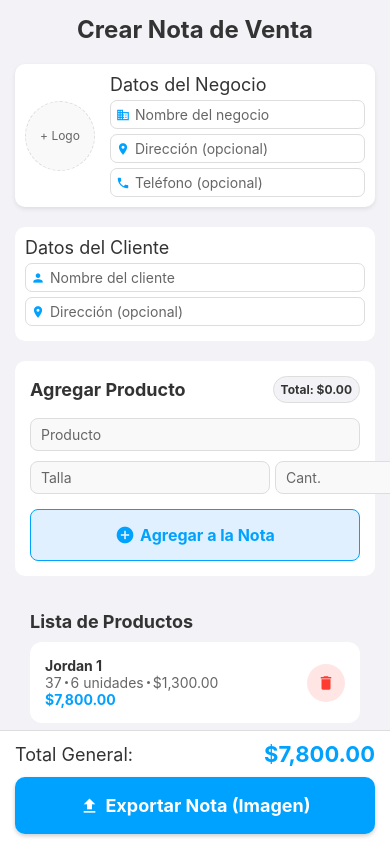
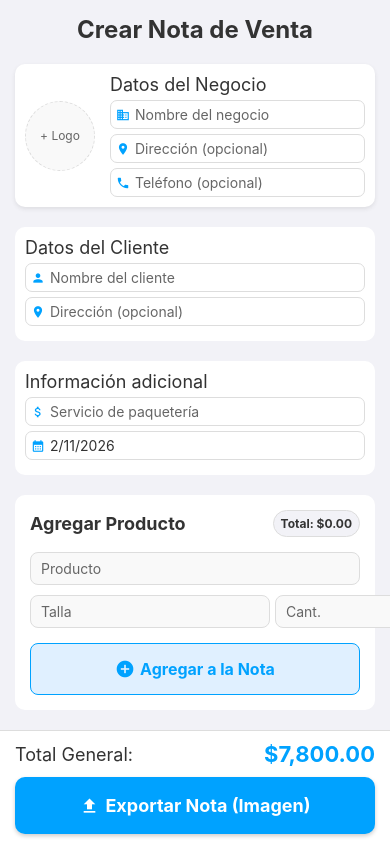
Before and after one commit to ismael21502/Purchase-Note, a React Native app: screen / in a window 390 px wide. Built offline with nearby package versions, Linux system fonts and the light colour scheme.

Commit message:
Add date picker

```diff
--- a/app.json
+++ b/app.json
@@ -30,6 +30,9 @@
       "eas": {
         "projectId": "b3882e2d-339e-4982-8d1d-228f7b794aab"
       }
-    }
+    },
+    "plugins": [
+      "@react-native-community/datetimepicker"
+    ]
   }
 }
--- a/package.json
+++ b/package.json
@@ -9,6 +9,7 @@
     "web": "expo start --web"
   },
   "dependencies": {
+    "@react-native-community/datetimepicker": "8.4.4",
     "expo": "~54.0.33",
     "expo-image-picker": "~17.0.10",
     "expo-sharing": "~14.0.8",
--- a/src/Main.js
+++ b/src/Main.js
@@ -12,6 +12,7 @@ import ClientForm from './components/ClientForm';
 import { useTheme } from './context/ThemeContext';
 import Footer from './components/Footer';
 import { useSafeAreaInsets } from 'react-native-safe-area-context';
+import AdditionalInfo from './components/AdditionalInfo';
 
 const Main = () => {
     const [items, setItems] = useState([{
@@ -28,6 +29,9 @@ const Main = () => {
 
     const [clientName, setClientName] = useState('')
     const [clientDirection, setClientDirection] = useState('')
+
+    const [shippingCost, setShippingCost] = useState('')
+    const [date, setDate] = useState(new Date())
 
     const [logoUri, setLogoUri] = useState(null);
     const invoiceRef = useRef();
@@ -109,6 +113,14 @@ const Main = () => {
                     clientDirection={clientDirection}
                     onClientDirectionChange={setClientDirection}
                 />
+                <AdditionalInfo
+                    shippingCost={shippingCost}
+                    onCostChange={setShippingCost}
+                    clientDirection={clientDirection}
+                    onClientDirectionChange={setClientDirection}
+                    date={date}
+                    onDateChange={setDate}
+                />
 
                 <ProductForm onAddItem={handleAddItem} />
 
@@ -131,6 +143,7 @@ const Main = () => {
                     businessPhone={businessPhone}
                     clientName={clientName}
                     clientDirection={clientDirection}
+                    date={date}
                     logoUri={logoUri}
                     items={items}
                     total={total}
--- /dev/null
+++ b/src/components/AdditionalInfo.js
@@ -0,0 +1,122 @@
+import React, { useState } from 'react';
+import { View, Text, StyleSheet, TouchableOpacity, Platform } from 'react-native';
+import DateTimePicker from '@react-native-community/datetimepicker';
+import { useTheme } from '../context/ThemeContext';
+import IconInput from './inputs/IconInput';
+
+export default function AdditionalInfo({
+    shippingCost, onCostChange,
+    date, onDateChange }) {
+    const { colors } = useTheme();
+    const [showDatePicker, setShowDatePicker] = useState(false);
+
+    const handleDateChange = (event, selectedDate) => {
+        const currentDate = selectedDate || date;
+        setShowDatePicker(Platform.OS === 'ios');
+        onDateChange(currentDate);
+        if (Platform.OS === 'android') {
+            setShowDatePicker(false);
+        }
+    };
+
+    return (
+        <View style={[styles.container, { backgroundColor: colors.card, shadowColor: colors.text }]}>
+
+            <View style={styles.inputContainer}>
+                <Text style={[styles.label, { color: colors.text }]}>Información adicional</Text>
+                <IconInput containerStyle={{
+                    borderRadius: 7,
+                    borderColor: colors.border,
+                    backgroundColor: 'transparent',
+                    borderWidth: 1,
+                    marginBottom: 5,
+                }}
+                    isNumeric={true}
+                    iconName={'attach-money'}
+                    placeholder={'Servicio de paquetería'}
+                    value={shippingCost}
+                    onChangeText={onCostChange}
+                />
+
+                <TouchableOpacity onPress={() => setShowDatePicker(true)}>
+                    <View pointerEvents="none">
+                        <IconInput containerStyle={{
+                            borderRadius: 7,
+                            borderColor: colors.border,
+                            backgroundColor: 'transparent',
+                            borderWidth: 1,
+                            marginBottom: 5,
+                        }}
+                            editable={false}
+                            iconName={'calendar-month'}
+                            placeholder={'Fecha'}
+                            value={date ? date.toLocaleDateString() : ''}
+                        />
+                    </View>
+                </TouchableOpacity>
+
+                {showDatePicker && (
+                    <DateTimePicker
+                        testID="dateTimePicker"
+                        value={date || new Date()}
+                        mode={'date'}
+                        is24Hour={true}
+                        display="default"
+                        onChange={handleDateChange}
+                    />
+                )}
+            </View>
+        </View>
+    );
+}
+
+const styles = StyleSheet.create({
+    container: {
+        flexDirection: 'row',
+        alignItems: 'center',
+        marginBottom: 20,
+        padding: 10,
+        borderRadius: 10,
+        elevation: 2, // Android shadow
+        shadowOffset: { width: 0, height: 2 },
+        shadowOpacity: 0.1,
+        shadowRadius: 4,
+    },
+    logoContainer: {
+        marginRight: 15,
+    },
+    logo: {
+        width: 70,
+        height: 70,
+        borderRadius: 35,
+        resizeMode: 'cover',
+    },
+    placeholderLogo: {
+        width: 70,
+        height: 70,
+        borderRadius: 35,
+        justifyContent: 'center',
+        alignItems: 'center',
+        borderWidth: 1,
+        borderColor: '#ccc',
+        borderStyle: 'dashed',
+    },
+    placeholderText: {
+        color: '#888',
+        fontSize: 12,
+    },
+    inputContainer: {
+        flex: 1,
+    },
+    label: {
+        fontSize: 18,
+        marginBottom: 5,
+    },
+    input: {
+        fontSize: 18,
+        borderBottomWidth: 1,
+        borderBottomColor: '#ccc',
+        paddingVertical: 5,
+        fontWeight: 'bold',
+    },
+});
--- a/src/components/InvoiceTemplate.js
+++ b/src/components/InvoiceTemplate.js
@@ -1,7 +1,7 @@
 import React from 'react';
 import { View, Text, Image, StyleSheet } from 'react-native';
 
-const InvoiceTemplate = React.forwardRef(({ businessName, businessDirection, businessPhone, logoUri, items, total, clientName, clientDirection }, ref) => {
+const InvoiceTemplate = React.forwardRef(({ businessName, businessDirection, businessPhone, logoUri, items, total, clientName, clientDirection, date }, ref) => {
     return (
         <View ref={ref} style={styles.container} collapsable={false}>
             {/* Header */}
@@ -16,7 +16,7 @@ const InvoiceTemplate = React.forwardRef(({ businessName, businessDirection, bus
 
             <Text style={styles.title}>NOTA DE COMPRA</Text>
             <View style={styles.clientInfoContainer}>
-                <Text style={styles.date}>Fecha: {new Date().toLocaleDateString()}</Text>
+                <Text style={styles.date}>Fecha: {date ? new Date(date).toLocaleDateString() : new Date().toLocaleDateString()}</Text>
                 {clientName ? <Text style={styles.clientInfo}>Cliente: {clientName}</Text> : null}
                 {clientDirection ? <Text style={styles.clientInfo}>Dirección: {clientDirection}</Text> : null}
             </View>
--- a/src/components/ProductCard.js
+++ b/src/components/ProductCard.js
@@ -17,7 +17,7 @@ const ProductCard = ({ item, colors, onRemoveItem }) => {
             <View style={styles.info}>
                 <Text style={[styles.productName, { color: colors.text, fontWeight: 'bold' }]}>{item.product}</Text>
                 <View style={{...styles.row,}}>
-                    <Text style={{ ...styles.text, color: colors.subText }}>{item.size ? `${item.size}` : ''}</Text>
+                    <Text style={{ ...styles.text, color: colors.subText }}>Talla {item.size ? `${item.size}` : ''}</Text>
                     <Separator size={3} color={colors.subText}/>
                     <Text style={{ ...styles.text, color: colors.subText }}>{item.quantity} unidades</Text>
                     <Separator size={3} color={colors.subText} />
--- a/src/components/ProductList.js
+++ b/src/components/ProductList.js
@@ -37,7 +37,7 @@ const styles = StyleSheet.create({
     container: {
         flex: 1,
         // borderRadius: 10,
-        padding: 15,
+        // padding: 15,
         // elevation: 2,
         // shadowOffset: { width: 0, height: 1 },
         // shadowOpacity: 0.1,
--- a/src/components/inputs/IconInput.js
+++ b/src/components/inputs/IconInput.js
@@ -1,19 +1,24 @@
 import { StyleSheet, Text, TextInput, View } from 'react-native'
 import { MaterialIcons } from '@expo/vector-icons';
-
+import { useState } from 'react';
 import { useTheme } from '../../context/ThemeContext';
 
-const IconInput = ({ containerStyle, iconName = '', placeholder, value, onChangeText, fontSize = 14 }) => {
+const IconInput = ({ containerStyle, iconName = '', placeholder, value, onChangeText, fontSize = 14, isNumeric = false, editable = true }) => {
     const { colors } = useTheme();
+    const [isFocused, setIsFocused] = useState(false)
     return (
-        <View style={[styles.container, containerStyle]}>
+        <View style={{ ...styles.container, ...containerStyle, borderColor: isFocused ? colors.primary : colors.border }}>
             <MaterialIcons size={14} name={iconName} color={colors.primary} style={styles.icon} />
             <TextInput
+                editable={editable}
+                keyboardType={isNumeric ? 'numeric' : 'default'}
                 style={[styles.textInput, { fontSize: fontSize, color: colors.text }]}
                 placeholder={placeholder}
                 placeholderTextColor={colors.subText}
                 value={value}
                 onChangeText={onChangeText}
+                onFocus={() => setIsFocused(true)}
+                onBlur={() => setIsFocused(false)}
             />
         </View>
     )
```
Also changed, not shown: 1 other file (tests, documents, lock files or other folders).
